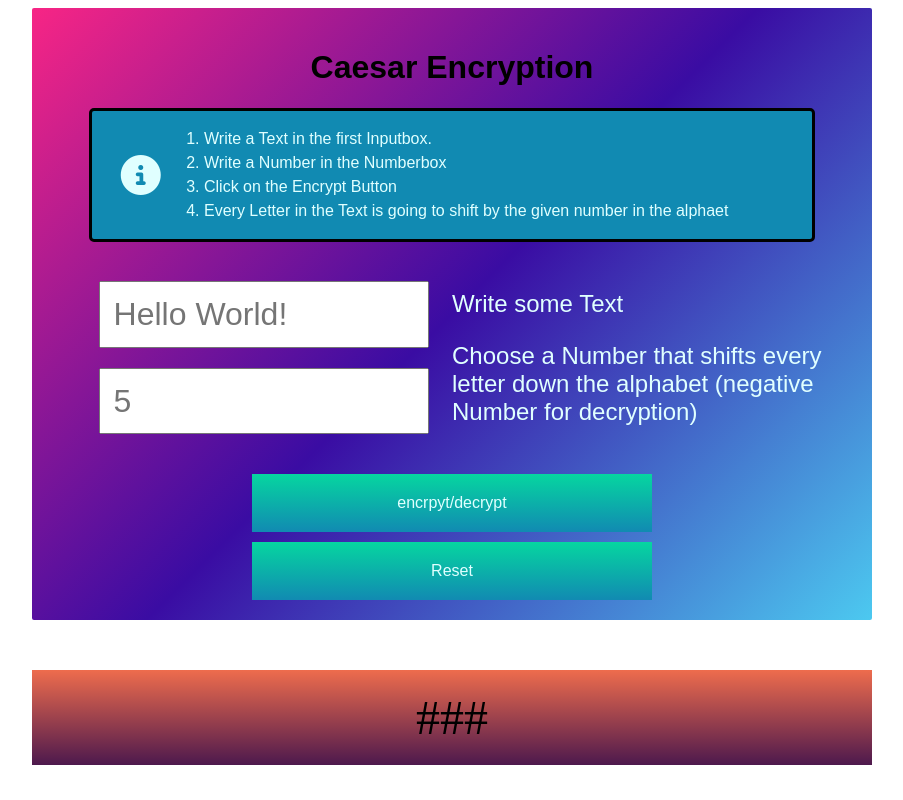
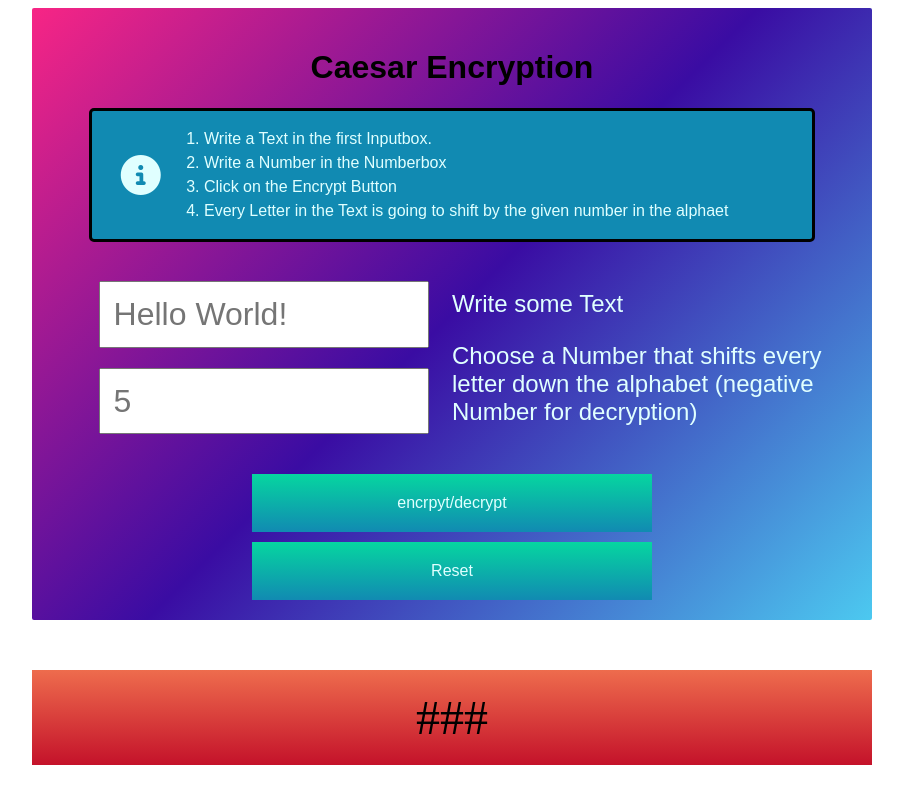
Before and after one commit to vertskater/caesar_encryption, a plain HTML site: page index.html in a window 1280 px wide. Shown: the whole page, without its empty margins (188-1091 px from the left). Drawn offline with Linux system fonts and the light colour scheme.

Commit message:
changed colors

```diff
--- a/caesar.js
+++ b/caesar.js
@@ -9,7 +9,6 @@ const caesar = function (text, nr) {
         .map(letter => shiftChar(letter, nr))
         .join("");
 };
-
 function shiftChar(letter, nr) {
     let newNr = letter.charCodeAt();
     if (newNr == 33 || newNr == 44 || newNr == 32) {
@@ -45,9 +44,6 @@ function shiftChar(letter, nr) {
         }
     }
 }
-
-
-
 btn.addEventListener('click', ()=>{
     let solution = document.querySelector('.solution');
     let text = document.getElementById('inputtext').value;
--- a/index.html
+++ b/index.html
@@ -75,10 +75,9 @@
         padding: 20px;
         font-size: 3rem;
         text-align: center;
-        background: linear-gradient(#ee6c4d, #4d194d);
+        background: linear-gradient(#ee6c4d, #c4122a);
         margin-top: 50px;
     }
-
 </style>
 <body>
     <div class="content">
```
